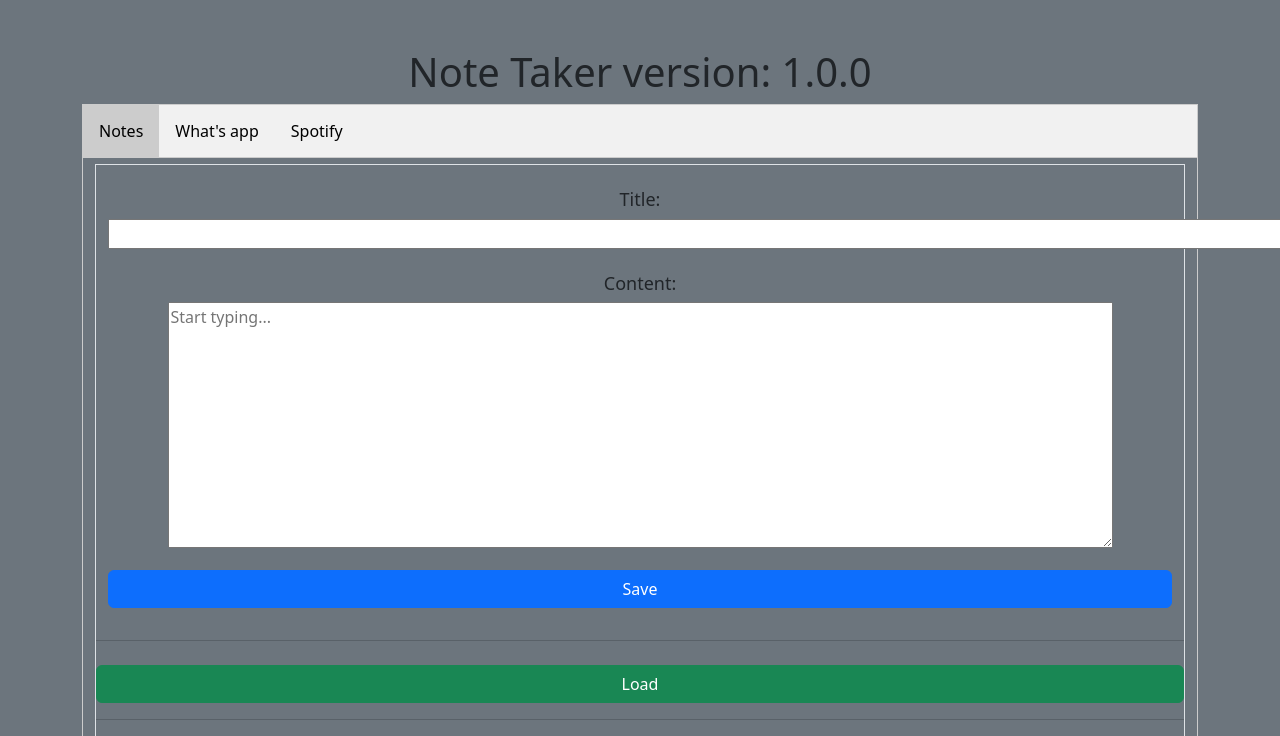
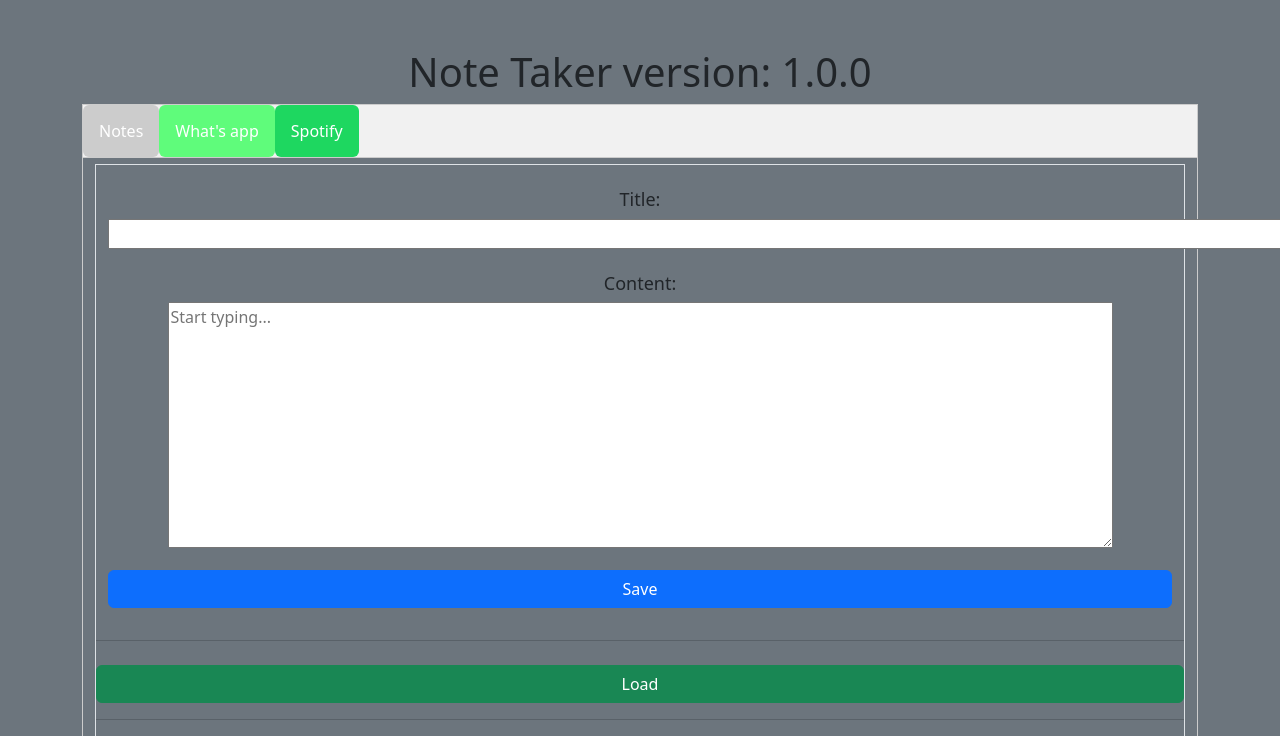
Before and after one commit to Fern135/note-taker, a Django app: page / in a window 1280 px wide; the page is wider, and only the part inside the window is pictured. Shown: the top 736 px of that part. Run offline with Django 4.2, Linux system fonts and the light colour scheme; data that the repository does not hold is empty; some libraries are stand-ins or nearby versions.

Commit message:
"Updated index.css and index.html files: added newline at end of index.css, modified meta description in index.html, added custom CSS styles for Spotify and WhatsApp buttons, and updated button classes and styles."

```diff
--- a/public/templates/index.html
+++ b/public/templates/index.html
@@ -9,13 +9,26 @@
         <meta charset="utf-8">
         <meta http-equiv="X-UA-Compatible" content="IE=edge">
         <title>{{ app_name }}</title>
-        <meta name="description" content="">
+        <meta name="description" content="Note taking application with what's app integretaion, notes that can be used
+        for personal use, work, or school., and Spotify integretaion">
         <meta name="viewport" content="width=device-width, initial-scale=1">
         <link rel="stylesheet" href="{% static 'css/index.css' %}">
 
         {% load bootstrap5 %}
         {% bootstrap_css %}
         {% bootstrap_javascript %}
+
+        <style>
+            .spotify-color {
+                background-color: rgb(30, 215, 96) !important;
+                color: white !important;
+            }
+
+            .whats-app-color {
+                background-color: rgb(95, 252, 123) !important;
+                color: white !important;
+            }
+        </style>
 
     </head>
     <body class="bg-secondary">
@@ -28,9 +41,9 @@
             <h1>Note Taker version: {{ app_version }}</h1>
 
             <div class="tab">
-                <button class="tablinks" class="btn btn-primary" id="defaultOpen" onclick="openCity(event, 'notes')">Notes</button>
-                <button class="tablinks"  class="btn btn-info"  onclick="openCity(event, 'Paris')">What's app</button>
-                <button class="tablinks"  class="btn btn-secondary" onclick="openCity(event, 'Tokyo')">Spotify</button>
+                <button class="tablinks btn btn-primary" id="defaultOpen" onclick="openCity(event, 'notes')">Notes</button>
+                <button class="tablinks btn whats-app-color" onclick="openCity(event, 'whats-app')">What's app</button>
+                <button class="tablinks btn spotify-color" onclick="openCity(event, 'spotify')">Spotify</button>
                 <br>
             </div>
 
```
Also changed, not shown: public/static/css/index.css (line endings or trailing spaces).
